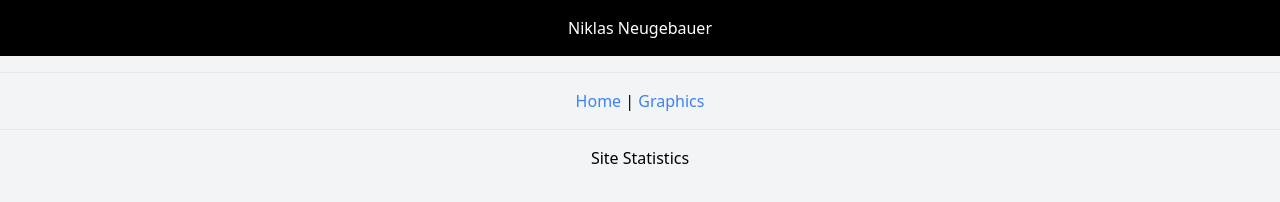
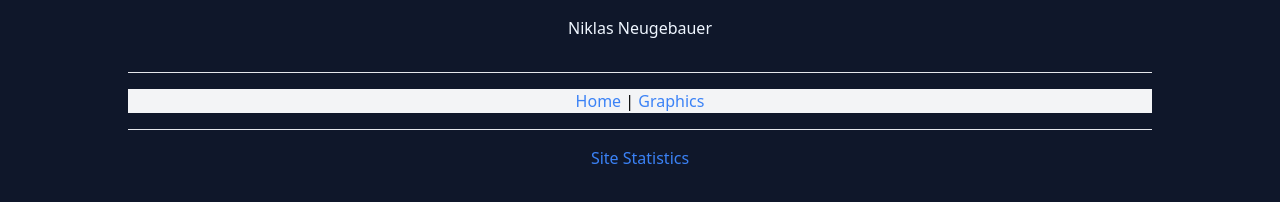
Before and after one commit to NiklasNeugebauer/NiklasNeugebauer.github.io, a plain HTML site: page docs/index.html in a window 1280 px wide. Drawn offline with nearby package versions, Linux system fonts and the light colour scheme; files that its build step writes are made by us from their sources.

Commit message:
minor adjustments and link test

```diff
--- a/docs/index.html
+++ b/docs/index.html
@@ -9,22 +9,25 @@
     <script async src="https://analytics.eu.umami.is/script.js" data-website-id="4ec2c55e-6241-4dfe-8d6a-e6b9a1032630"></script>
 </head>
 
-<body class="min-h-screen bg-gray-100">
-    <div class="w-full bg-black text-white py-4 text-center">
+<body class="bg-slate-900">
+    <div class="max-w-5xl mx-auto min-h-screen">
+        <div class="w-full text-primary-50 py-4 text-center">
             Niklas Neugebauer
         </div>
         <hr class="my-4">
-    <div class="text-center w-full">
-        <a href="/docs/index.html" class="text-blue-500 hover:text-blue-700">Home</a>
+        <div class="text-center w-full bg-gray-100">
+            <a href="index.html" class="text-blue-500 hover:text-blue-700">Home</a>
             |
-        <a href="/docs/pages/graphics.html" class="text-blue-500 hover:text-blue-700">Graphics</a>
+            <a href="pages/graphics.html" class="text-blue-500 hover:text-blue-700">Graphics</a>
         </div>
         <footer>
             <hr class="my-4">
-    <div class="text-center bottom-0">
-    <a href="https://analytics.eu.umami.is/share/VVSYqWXfRbZ2HFlI/neugebauer.dev">Site Statistics</a>
+            <div class="text-center">
+                <a href="https://analytics.eu.umami.is/share/VVSYqWXfRbZ2HFlI/neugebauer.dev" class="text-blue-500 hover:text-blue-700">Site Statistics</a>
             </div>
         </footer>
+    </div>
 </body>
 
+
 </html>
```
Lines whose indentation alone changed are shown as unchanged.
